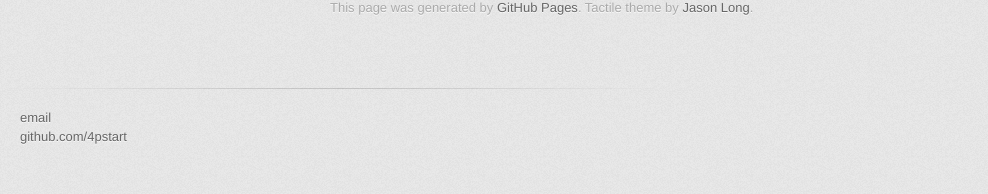
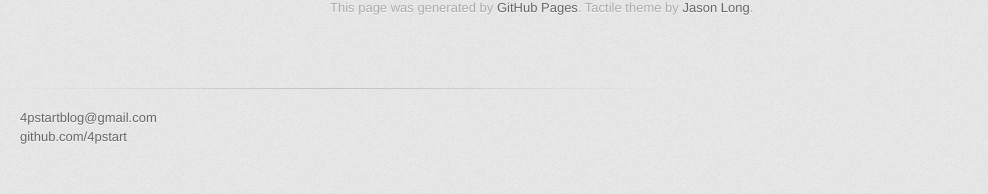
Before and after one commit to 4pstart/robustwryale, a Jekyll site: the page built from index.html, in a window 1280 px wide. Shown: the part 1120-1314 px from the top of the page, without its empty margins (0-988 px from the left). Built offline with Jekyll 4.4.1, drawn with Linux system fonts in a browser that asks for light colours; some web fonts are replaced.

Commit message:
Update default.html

```diff
--- a/_layouts/default.html
+++ b/_layouts/default.html
@@ -36,7 +36,7 @@
 			  </section><!-- /.container -->
 				<footer>
 	    		<ul>
-	    	   	<li><a href="mailto:robertsulway@gmail.com">email</a></li>
+	    	   	<li><a href="mailto:4pstartblog@gmail.com">4pstartblog@gmail.com</a></li>
 	        	<li><a href="https://github.com/4pstart">github.com/4pstart</a></li>
 					</ul>
 				</footer>
```
